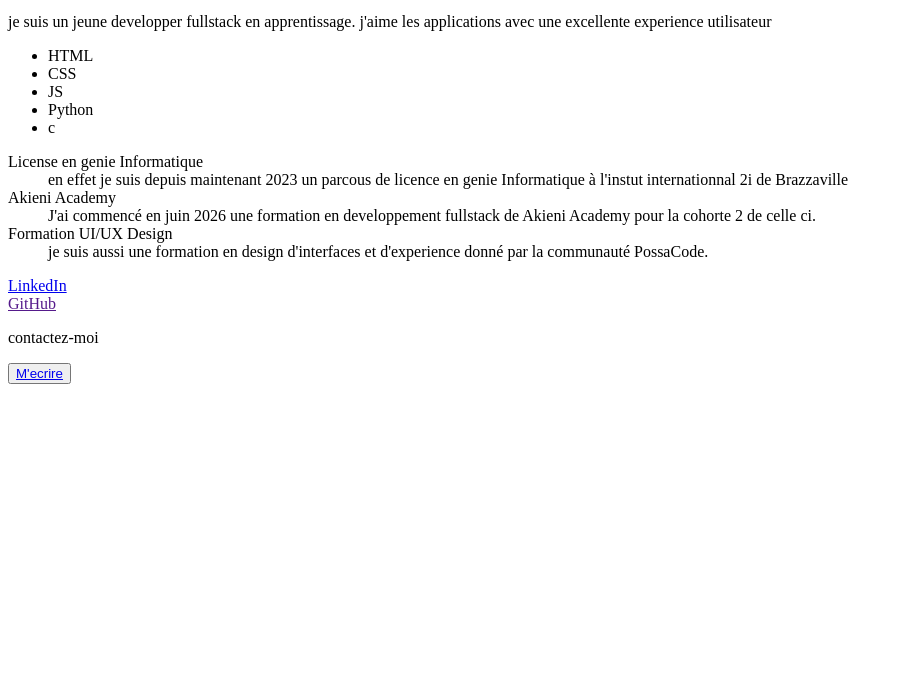
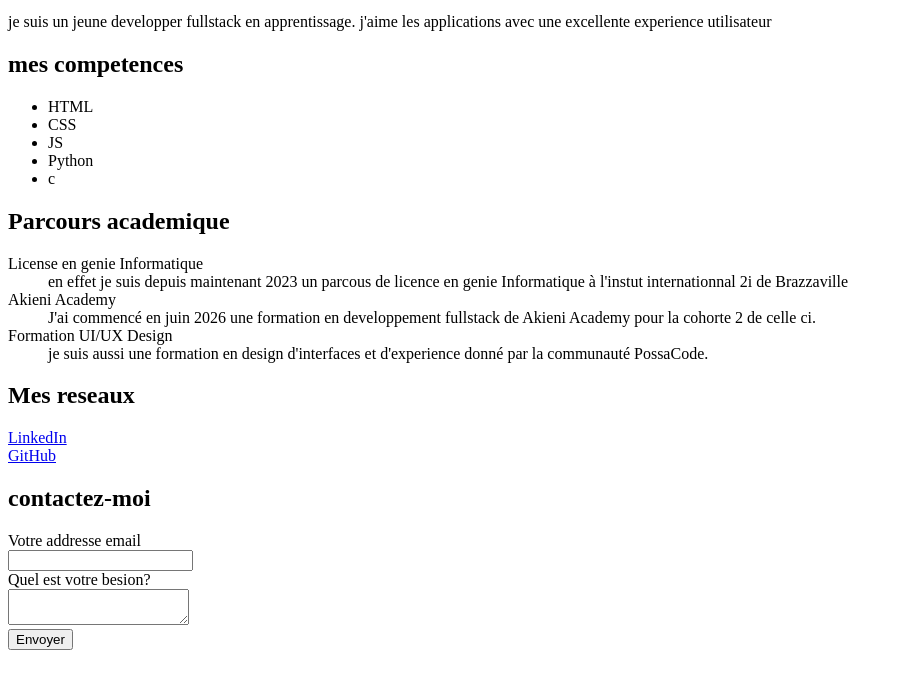
Before and after one commit to Yggdrasil2024/page_profile_personnelle, a plain HTML site: page index.html in a window 1280 px wide. Shown: the part 101-790 px from the top of the page, without its empty margins (0-903 px from the left). Drawn offline with Linux system fonts and the light colour scheme.

Commit message:
ajout des titres de section et du formulaire de contact

```diff
--- a/index.html
+++ b/index.html
@@ -17,6 +17,7 @@
 
     <main>
       <section>
+        <h2>mes competences</h2>
         <ul>
           <li>HTML</li>
           <li>CSS</li>
@@ -26,6 +27,7 @@
         </ul>
       </section>
       <section>
+        <h2>Parcours academique</h2>
         <dl>
           <dt>License en genie Informatique</dt>
           <dd>
@@ -47,16 +49,23 @@
         </dl>
       </section>
       <section>
+        <h2>Mes reseaux</h2>
         <p>
-          <a href="http://">LinkedIn</a><br />
-          <a href="">GitHub</a>
+          <a href="https://www.linkedin.com/in/guyverna-bikouta-61b2a9258/"
+            >LinkedIn</a
+          ><br />
+          <a href="https://github.com/Yggdrasil2024">GitHub</a>
         </p>
       </section>
     </main>
     <footer>
-      <form action="">
-        <p>contactez-moi</p>
-        <button><a href="mailto:bikoutaguyverna@gmail.com">M'ecrire</a></button>
+      <form>
+        <h2>contactez-moi</h2>
+        <label for="email">Votre addresse email</label><br>
+        <input type="email" name="lead_email" id="email" /><br>
+        <label for="message">Quel est votre besion?</label><br>
+        <textarea name="message" id="message"></textarea><br>
+        <input type="submit" value="Envoyer">
       </form>
     </footer>
   </body>
```
